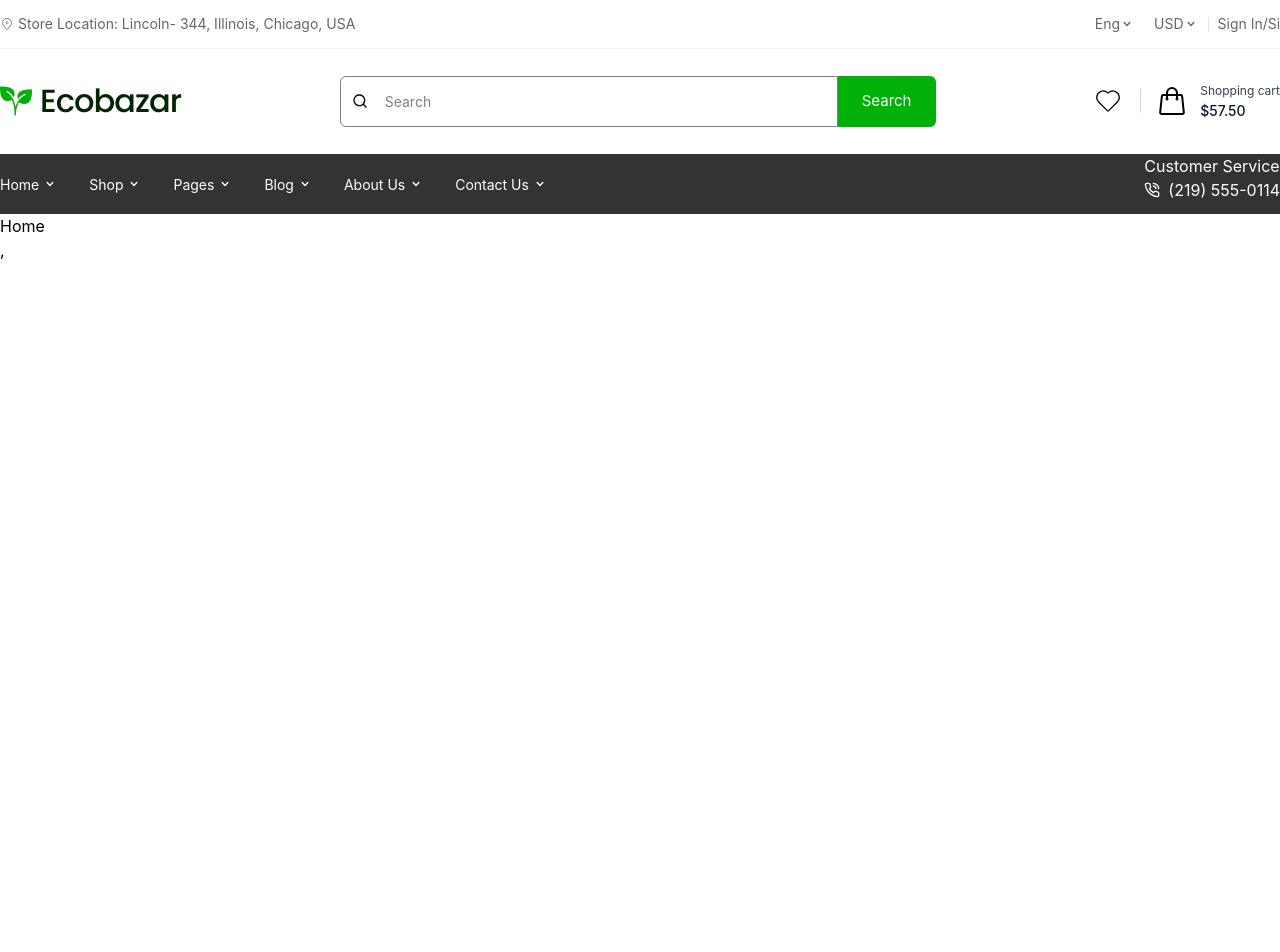
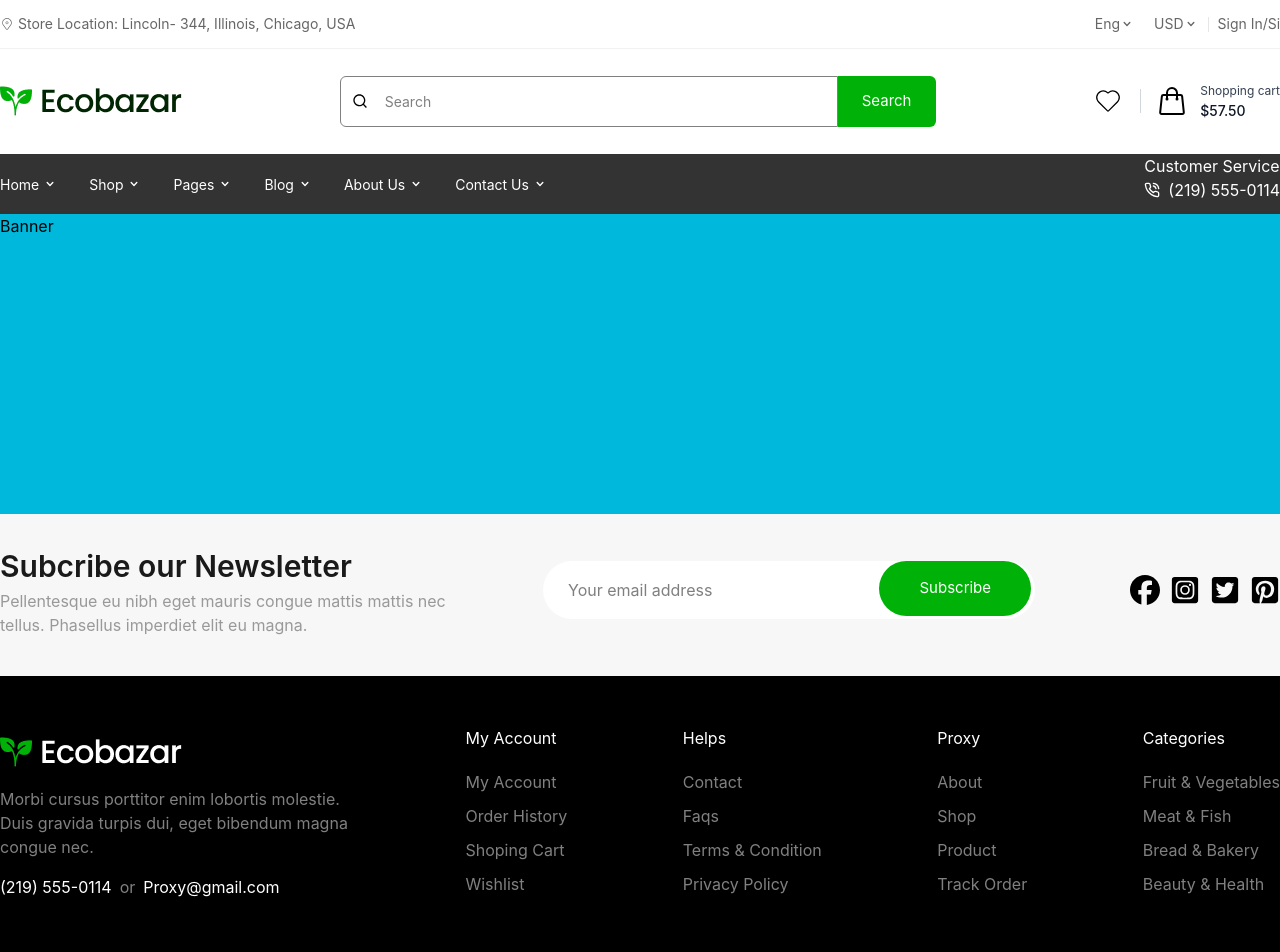
Before and after one commit to kawsereng/Ecobazar, a React (Vite) app: page / in a window 1280 px wide. Shown: the top 952 px of the page. Before the commit the page ends 800 px from the top, so only its background shows below. Built offline with nearby package versions, Linux system fonts and the light colour scheme.

Commit message:
Footer make

```diff
--- /dev/null
+++ b/src/Components/Layout/Banner.jsx
@@ -0,0 +1,14 @@
+import React from 'react'
+import { Container } from './Container'
+
+export const Banner = () => {
+  return (
+    <>
+    <div className='bg-cyan-500 w-full h-[300px]'>
+      <Container>
+       Banner
+      </Container>
+    </div>
+    </>
+  )
+}
--- /dev/null
+++ b/src/Components/Layout/Footer.jsx
@@ -0,0 +1,115 @@
+import React from 'react'
+import { Container } from './Container'
+import { FaFacebook } from "react-icons/fa6";
+import { FaInstagramSquare } from "react-icons/fa";
+import { FaTwitterSquare } from "react-icons/fa";
+import { FaPinterestSquare } from "react-icons/fa";
+import Flogo from '../../assets/Flogo.png'
+import { LuPhoneCall } from "react-icons/lu";
+
+
+
+export const Footer = () => {
+  return (
+    <>
+      <div className="bg-[#F7F7F7] w-full h-[162px]">
+        <Container>
+          <div className="flex justify-between items-center pt-[30px] ">
+            <div className="w-[448px]">
+              <h3 className="text-[#1A1A1A] text-[30px] font-semibold front-pop">
+                Subcribe our Newsletter
+              </h3>
+              <p className=" text-[#999999] text-[16px] font-[400px]  ">
+                Pellentesque eu nibh eget mauris congue mattis mattis nec
+                tellus. Phasellus imperdiet elit eu magna.
+              </p>
+            </div>
+            {/*Subscribe  */}
+            <div>
+              <div className="flex relative ">
+                <input
+                  className="w-[492px] bg-white outline-none rounded-full py-4 pl-6 pr-32 border border-transparent focus:border-primary transition-all"
+                  type="text"
+                  placeholder="Your email address"
+                />
+
+                <button className="bg-[#00B207] py-[16px] px-[40px] text-white text-[15px] rounded-full cursor-pointer absolute right-1">
+                  Subscribe
+                </button>
+              </div>
+            </div>
+            {/* icon */}
+            <div className="flex gap-[10px]">
+              <FaFacebook className="w-[30px] h-[30px] cursor-pointer " />
+              <FaInstagramSquare className="w-[30px] h-[30px] cursor-pointer " />
+              <FaTwitterSquare className="w-[30px] h-[30px] cursor-pointer" />
+              <FaPinterestSquare className="w-[30px] h-[30px] cursor-pointer" />
+            </div>
+          </div>
+        </Container>
+      </div>
+
+      <div className="bg-black w-full h-[368px]">
+        <Container>
+          <div className="flex justify-between items-center pt-[50px]">
+                <div className="text-white w-[350px] ">
+                    <img src={Flogo} alt="Logo" />
+                    <p className="text-[#808080] pt-[16px] pb-[16px] text-[16px] ">
+                        Morbi cursus porttitor enim lobortis molestie. Duis gravida
+                        turpis dui, eget bibendum magna congue nec.
+                    </p>
+                    <div className="fheading col-span-2 flex gap-2 ">
+                        <p className="footerAfter hidden sm:inline">(219) 555-0114</p>
+                        <span className="text-[#808080]">or</span>
+                        <p className="footerAfter">Proxy@gmail.com</p>
+                    </div>
+                </div>
+
+                <div className="text-[#808080]"> <h2 className='text-white pb-[20px]'>My Account</h2>
+                    <ul>
+                        <li className='pb-[10px] hover:text-white cursor-pointer'>My Account</li>
+                        <li className='pb-[10px] hover:text-white cursor-pointer'>Order History</li>
+                        <li className='pb-[10px] hover:text-white cursor-pointer'>Shoping Cart</li>
+                        <li className='pb-[10px] hover:text-white cursor-pointer'>Wishlist</li>
+                    </ul>
+                </div>
+
+                <div className="text-[#808080]"> <h3 className='text-white  pb-[20px]'>Helps</h3>
+                    <ul>
+                        <li className='pb-[10px] hover:text-white cursor-pointer'>Contact</li>
+                        <li className='pb-[10px] hover:text-white cursor-pointer'>Faqs</li>
+                        <li className='pb-[10px] hover:text-white cursor-pointer'>Terms & Condition</li>
+                        <li className='pb-[10px] hover:text-white cursor-pointer'>Privacy Policy</li>
+                    </ul>
+                </div>
+
+                <div className="text-[#808080]"> <h3 className='text-white  pb-[20px]'>Proxy</h3>
+                    <ul>
+                        <li className='pb-[10px] hover:text-white cursor-pointer'>About</li>
+                        <li className='pb-[10px] hover:text-white cursor-pointer'>Shop</li>
+                        <li className='pb-[10px] hover:text-white cursor-pointer'>Product</li>
+                        <li className='pb-[10px] hover:text-white cursor-pointer'>Track Order</li>
+                    </ul>
+                </div>
+
+                <div className="text-[#808080]"> <h3 className='text-white  pb-[20px]'>Categories</h3>
+                    <ul>
+                        <li className='pb-[10px] hover:text-white cursor-pointer'>Fruit & Vegetables</li>
+                        <li className='pb-[10px] hover:text-white cursor-pointer'>Meat & Fish</li>
+                        <li className='pb-[10px] hover:text-white cursor-pointer'>Bread & Bakery</li>
+                        <li className='pb-[10px] hover:text-white cursor-pointer'>Beauty & Health</li>
+                    </ul>
+                </div>
+
+          </div>
+
+          <div className='border border-b-[#1A1A1A] pt-[60px]'></div>
+          <div className='justify-items-center pt-[20px]'>
+             <h2 className='text-[#808080] '>Ecobazar eCommerce © 2021. All Rights Reserved</h2>
+          </div>
+
+        </Container>
+      </div>
+    </>
+  );
+}
--- a/src/Components/Layout/MainLayout.jsx
+++ b/src/Components/Layout/MainLayout.jsx
@@ -3,6 +3,8 @@ import { Outlet } from 'react-router'
 import {HeadNav}from '../HeadNav'
 import { SearchBar } from './SearchBar'
 import { Navbar } from './Navbar'
+import { Footer } from './Footer'
+import { Banner } from './Banner'
 
 export const MainLayout = () => {
   return (
@@ -10,6 +12,8 @@ export const MainLayout = () => {
         <HeadNav/>
         <SearchBar/>
         <Navbar/>
+        <Banner/>
+        <Footer/>
         <Outlet/>
     </>
 
```
Also changed, not shown: src/assets/Flogo.png (added).
